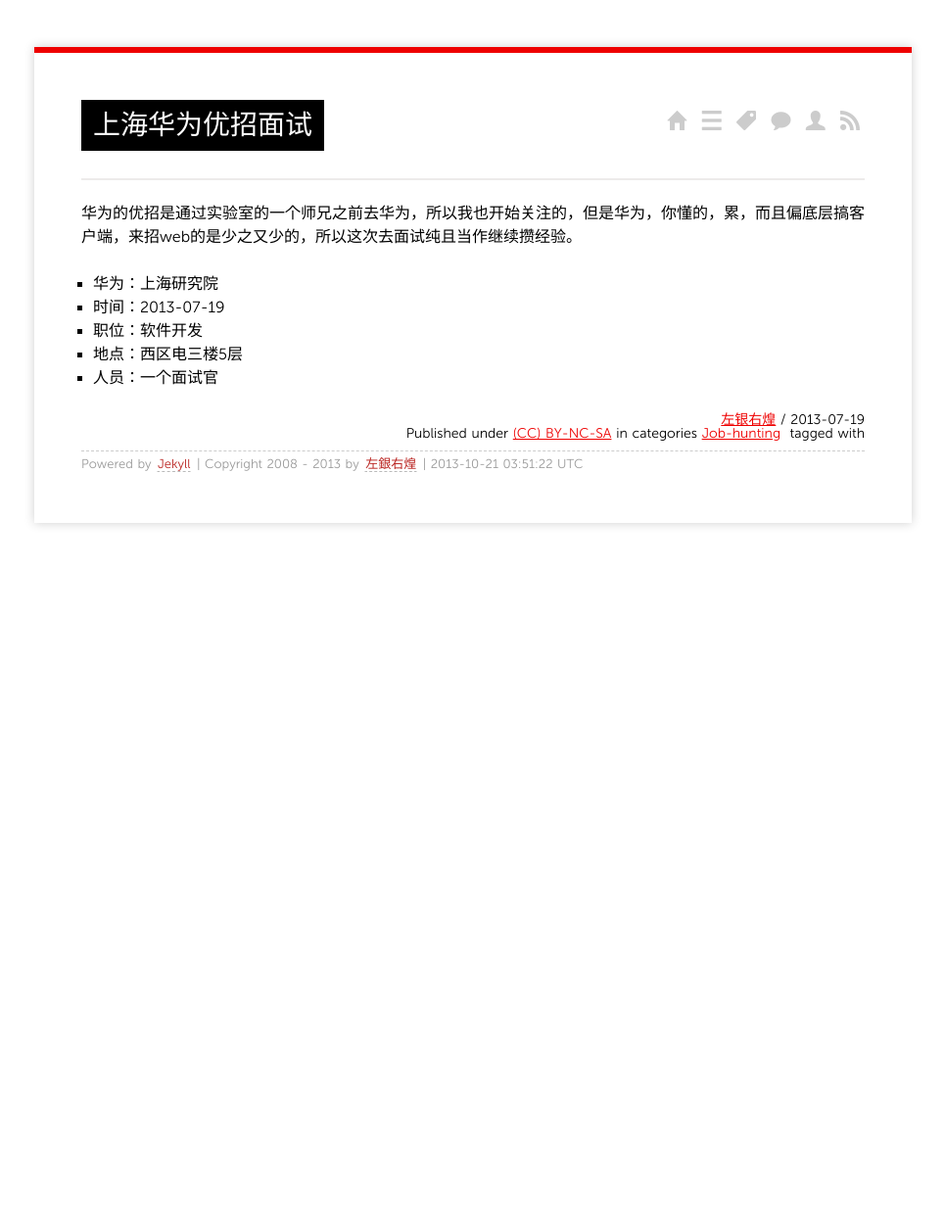
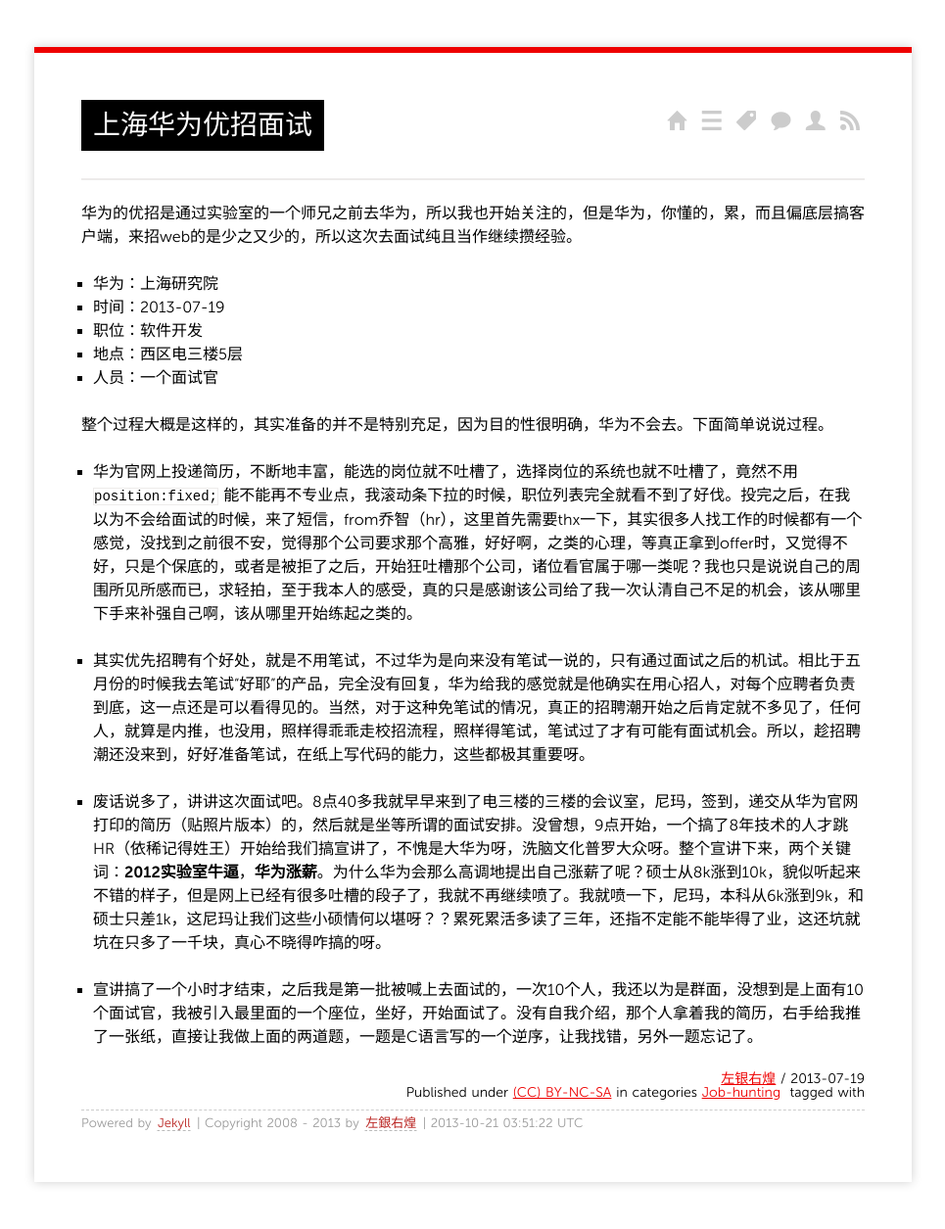
Before and after one commit to grahamle/grahamle.github.com, a Jekyll site: the page built from _posts/2013/2013-07-19-华为优招面试.md, in a window 1280 px wide. Shown: the whole page at 98% size, without its empty margins (157-1122 px from the left). Built offline with Jekyll 4.4.1, drawn with Linux system fonts in a browser that asks for light colours; Markdown is read by kramdown in place of the engine named in the settings; comment, search, counter and statistics services are not loaded; before the commit the page ends 900 px from its top, so only the background shows below that.

Commit message:
华为优招面试（上）

```diff
--- a/_posts/2013/2013-07-19-华为优招面试.md
+++ b/_posts/2013/2013-07-19-华为优招面试.md
@@ -12,3 +12,13 @@
 - 职位：软件开发
 - 地点：西区电三楼5层
 - 人员：一个面试官
+
+整个过程大概是这样的，其实准备的并不是特别充足，因为目的性很明确，华为不会去。下面简单说说过程。
+
+- 华为官网上投递简历，不断地丰富，能选的岗位就不吐槽了，选择岗位的系统也就不吐槽了，竟然不用 `position:fixed;` 能不能再不专业点，我滚动条下拉的时候，职位列表完全就看不到了好伐。投完之后，在我以为不会给面试的时候，来了短信，from乔智（hr），这里首先需要thx一下，其实很多人找工作的时候都有一个感觉，没找到之前很不安，觉得那个公司要求那个高雅，好好啊，之类的心理，等真正拿到offer时，又觉得不好，只是个保底的，或者是被拒了之后，开始狂吐槽那个公司，诸位看官属于哪一类呢？我也只是说说自己的周围所见所感而已，求轻拍，至于我本人的感受，真的只是感谢该公司给了我一次认清自己不足的机会，该从哪里下手来补强自己啊，该从哪里开始练起之类的。
+
+- 其实优先招聘有个好处，就是不用笔试，不过华为是向来没有笔试一说的，只有通过面试之后的机试。相比于五月份的时候我去笔试“好耶”的产品，完全没有回复，华为给我的感觉就是他确实在用心招人，对每个应聘者负责到底，这一点还是可以看得见的。当然，对于这种免笔试的情况，真正的招聘潮开始之后肯定就不多见了，任何人，就算是内推，也没用，照样得乖乖走校招流程，照样得笔试，笔试过了才有可能有面试机会。所以，趁招聘潮还没来到，好好准备笔试，在纸上写代码的能力，这些都极其重要呀。
+
+- 废话说多了，讲讲这次面试吧。8点40多我就早早来到了电三楼的三楼的会议室，尼玛，签到，递交从华为官网打印的简历（贴照片版本）的，然后就是坐等所谓的面试安排。没曾想，9点开始，一个搞了8年技术的人才跳HR（依稀记得姓王）开始给我们搞宣讲了，不愧是大华为呀，洗脑文化普罗大众呀。整个宣讲下来，两个关键词：**2012实验室牛逼**，**华为涨薪**。为什么华为会那么高调地提出自己涨薪了呢？硕士从8k涨到10k，貌似听起来不错的样子，但是网上已经有很多吐槽的段子了，我就不再继续喷了。我就喷一下，尼玛，本科从6k涨到9k，和硕士只差1k，这尼玛让我们这些小硕情何以堪呀？？累死累活多读了三年，还指不定能不能毕得了业，这还坑就坑在只多了一千块，真心不晓得咋搞的呀。
+
+- 宣讲搞了一个小时才结束，之后我是第一批被喊上去面试的，一次10个人，我还以为是群面，没想到是上面有10个面试官，我被引入最里面的一个座位，坐好，开始面试了。没有自我介绍，那个人拿着我的简历，右手给我推了一张纸，直接让我做上面的两道题，一题是C语言写的一个逆序，让我找错，另外一题忘记了。
```
